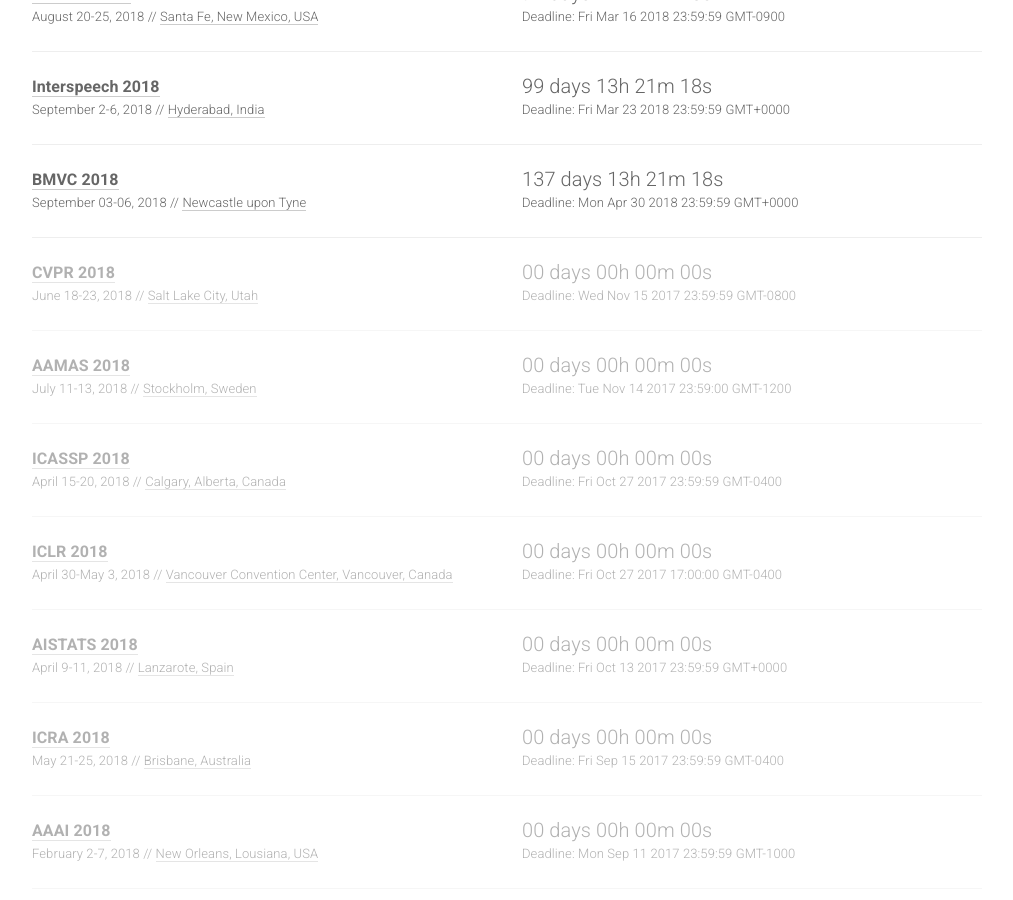
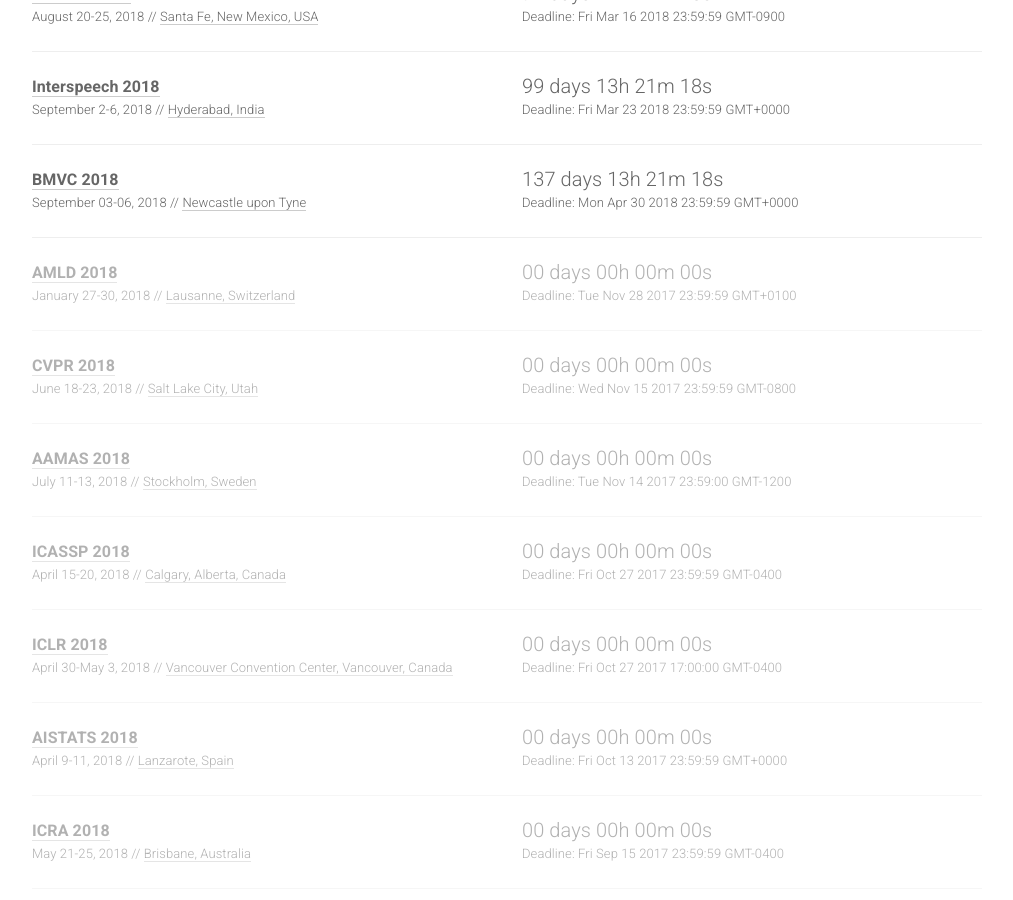
Before and after one commit to paperswithcode/ai-deadlines, a Jekyll site: the page built from index.html, in a window 1280 px wide and 900 px high, scrolled down 1267 px. Shown: the whole window, without its empty margins (133-1146 px from the left). Built offline with Jekyll 4.4.1, drawn with Linux system fonts in a browser that asks for light colours; nearby versions of some CDN libraries; comment, search, counter and statistics services are not loaded.

Commit message:
Add AMLD

```diff
--- a/_data/conferences.yml
+++ b/_data/conferences.yml
@@ -140,6 +140,16 @@
   place: Newcastle upon Tyne
   sub: CV
 
+- name: AMLD
+  year: 2018
+  id: amld18
+  link: https://www.appliedmldays.org/
+  deadline: "2017-11-28 23:59:59"
+  timezone: CET
+  date: January 27-30, 2018
+  place: Lausanne, Switzerland
+  sub: ML
+
 - name: CVPR
   year: 2018
   id: cvpr18
```
